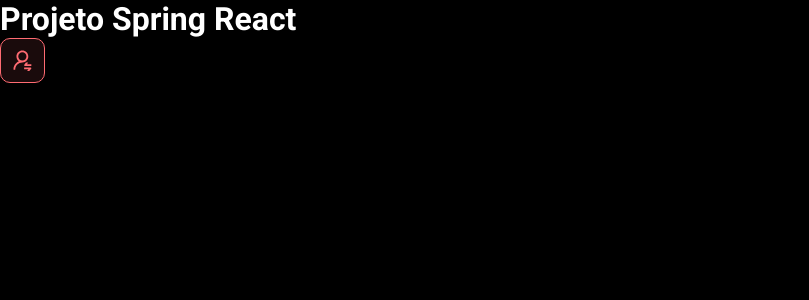
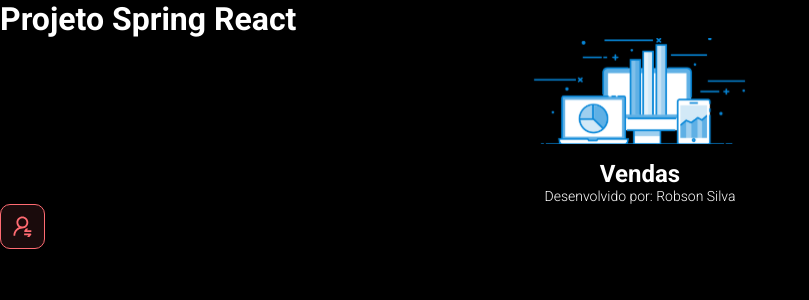
Before and after one commit to robsonpereiradasilva/vendas, a React (Vite) app in the folder frontent/: page / in a window 1280 px wide. Shown: the top 300 px of the page, without its empty margins (0-809 px from the left). Built offline with nearby package versions, Linux system fonts and the light colour scheme.

Commit message:
Add Header component

```diff
--- a/frontent/src/App.tsx
+++ b/frontent/src/App.tsx
@@ -1,10 +1,13 @@
+import Header from "./components/Header"
 import NotificationButton from "./components/NotificationButton"
+
 
 
 function App() {
    return (
       <>
          <h1>Projeto Spring React</h1>
+         <Header/>
          <NotificationButton />
       </>
    )
--- /dev/null
+++ b/frontent/src/components/Header/index.tsx
@@ -0,0 +1,20 @@
+import logo from '../../assets/img/logo.svg'
+import "./styles.css"
+
+function Header(){
+    return(
+        <>
+        <div className="dsmeta-logo-container">
+            <img src={logo} alt="" />
+            <h1>Vendas</h1>
+            <p>
+                Desenvolvido por:
+                <a href="https://github.com/robsonpereiradasilva"> Robson Silva</a>
+            </p>
+
+        </div>
+        </>
+    )
+}
+
+export default Header
--- /dev/null
+++ b/frontent/src/components/Header/styles.css
@@ -0,0 +1,19 @@
+.dsmeta-logo-container {
+    display: flex;
+    flex-direction: column;
+    align-items: center;
+  }
+
+  .dsmeta-logo-container img {
+    width: 235px;
+  }
+
+  .dsmeta-logo-container h1 {
+    margin-top: 15px;
+    font-size: 24px;
+  }
+
+  .dsmeta-logo-container p {
+    font-size: 14px;
+    font-weight: 300;
+  }
--- a/frontent/src/index.css
+++ b/frontent/src/index.css
@@ -26,26 +26,6 @@ header {
   display: flex;
   align-items: center;
   justify-content: center;
-}
-
-.dsmeta-logo-container {
-  display: flex;
-  flex-direction: column;
-  align-items: center;
-}
-
-.dsmeta-logo-container img {
-  width: 235px;
-}
-
-.dsmeta-logo-container h1 {
-  margin-top: 15px;
-  font-size: 24px;
-}
-
-.dsmeta-logo-container p {
-  font-size: 14px;
-  font-weight: 300;
 }
 
 .dsmeta-card {
@@ -124,21 +104,6 @@ header {
     justify-content: center;
 }
 
-.dsmeta-red-btn {
-  height: 45px;
-  width: 45px;
-  background: rgba(255, 107, 114, 0.1);
-  border: 1px solid #ff6b72;
-  border-radius: 10px;
-  display: flex;
-  align-items: center;
-  justify-content: center;
-  cursor: pointer;
-}
-
-.dsmeta-red-btn img {
-    width: 19px;
-}
 
 .show576 {
     display: none;
```
